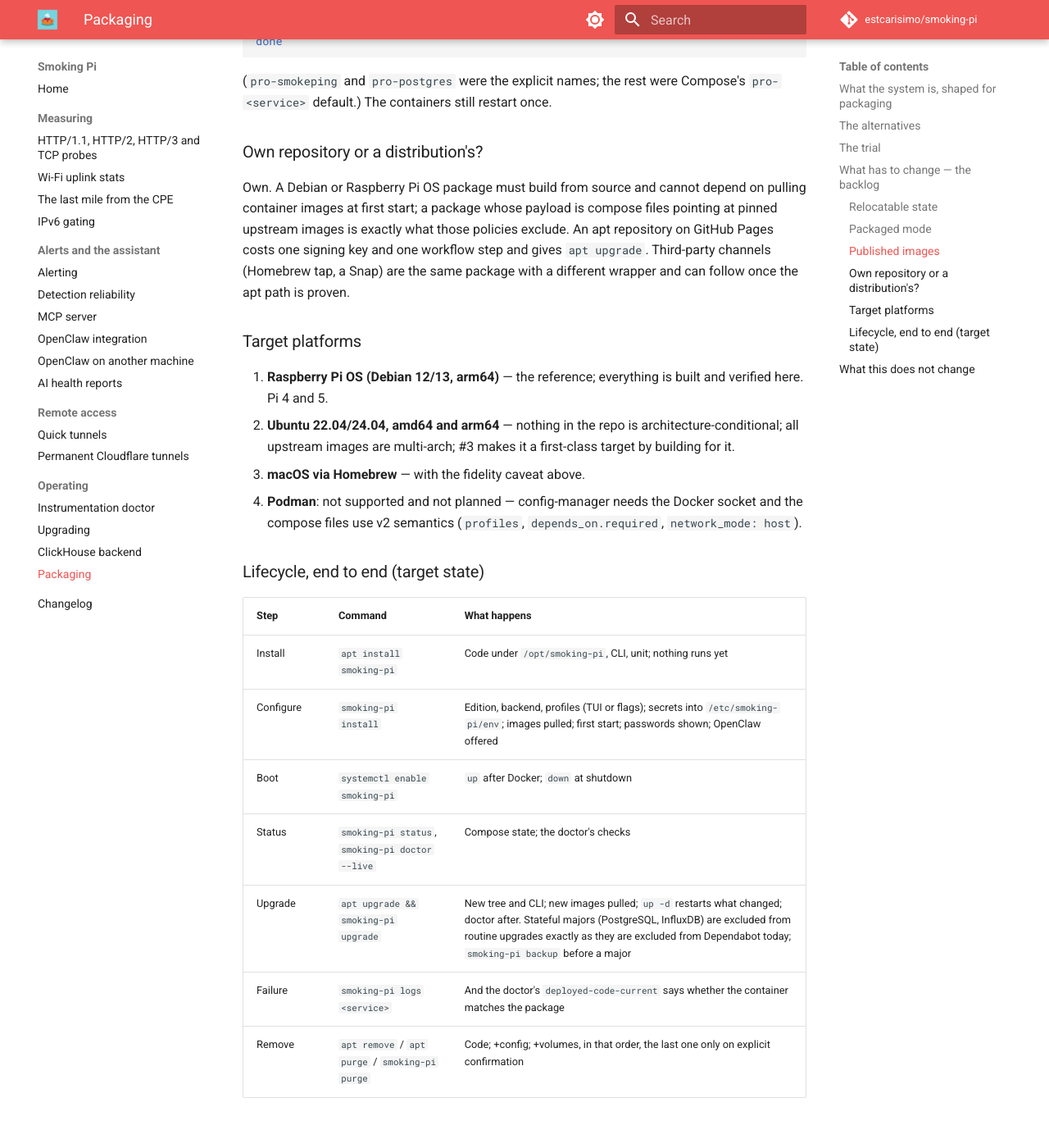
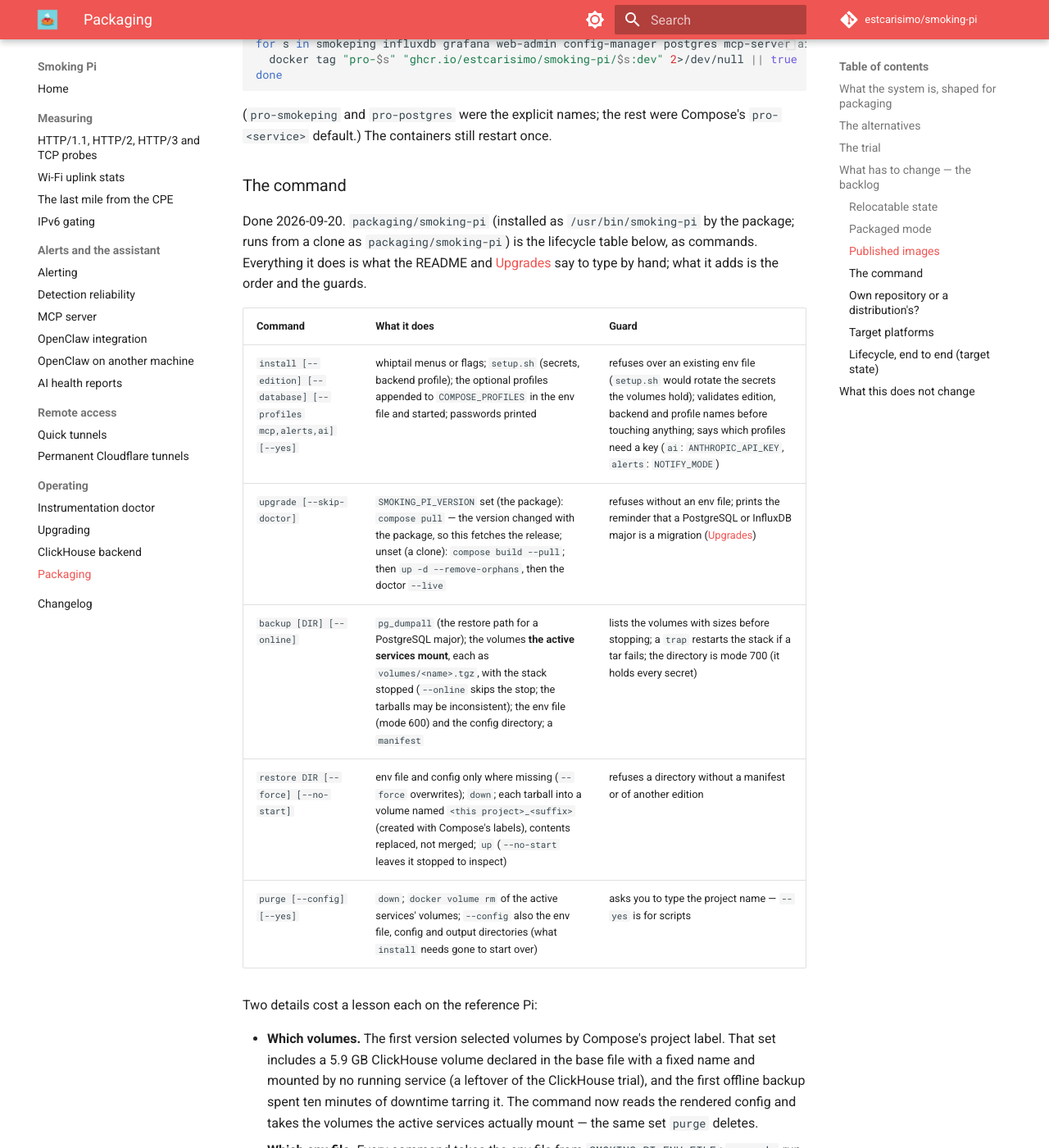
Before and after one commit to estcarisimo/smoking-pi, an MkDocs documentation site: the page built from docs/packaging.md, in a window 1280 px wide and 1400 px high, scrolled down 9997 px. Shown: the whole window at 82% size. Built offline with MkDocs 1.6.1 and Material for MkDocs 9.7.7, drawn with Linux system fonts in a browser that asks for light colours; comment, search, counter and statistics services are not loaded; some of the changed text lies outside the part shown.

Commit message:
feat: the smoking-pi command does the lifecycle — upgrade, backup, restore, purge, profile selection; a bats suite against a stubbed docker
Packaging backlog #4. What docs/upgrades.md described by hand and what
"start over" never described at all, as commands with guards:

- upgrade: the release's images pulled (SMOKING_PI_VERSION set) or
  rebuilt with fresh base images (a clone), up -d --remove-orphans, the
  doctor. Refuses without an env file.
- backup: pg_dumpall, then the volumes the ACTIVE services mount as
  tarballs with the stack stopped (--online skips the stop), env file,
  config, a manifest; sizes listed first; a trap restarts the stack if a
  tar fails. Selecting by Compose's project label instead would have
  included a 5.9 GB ClickHouse leftover no service uses -- and did, for
  ten minutes of downtime, on the first run.
- restore: env and config where missing (--force), volumes refilled
  under this project's name with contents replaced, up (--no-start).
- purge: type the project name; --config also removes the env file and
  the config/output directories so install can start over.
- install --profiles mcp,alerts,ai, or a whiptail checklist; validates
  edition, backend and profiles before touching anything.

packaging/tests/cli.bats: 20 tests, CI job "smoking-pi command (bats)".
It caught `upgrade --skip-doctor` exiting 1 (a trailing [ ] && ...).
Also fixed: `smoking-pi help` printed "dev: command not found" -- the
usage heredoc was unquoted and #84 put a backtick in it.

Verified on the reference Pi: offline backup (156 s), restore into a
scratch project (--no-start; postgres uid and 210 MB of InfluxDB data
intact), purge of that project only, upgrade against the published
throwaway images (28 s, doctor 13 ok).

Co-Authored-By: Claude Opus 5 <noreply@anthropic.com>

```diff
--- a/docs/packaging.md
+++ b/docs/packaging.md
@@ -143,7 +143,7 @@ rough engineer-days for someone who knows the repo.
 | 1 | **Relocatable state — done (2026-09-20).** `SMOKING_PI_CONFIG_DIR` (default `./config-manager/config`), `SMOKING_PI_OUTPUT_DIR`, `SMOKING_PI_ENV_FILE` honored by the compose files (`${VAR:-default}` in every bind mount), by `setup.sh`/`generate-passwords.sh`/`show-passwords.sh`/`manage-containers.sh` (`--env-file`) and by the CLI. `editions/pro/config-manager/{config,output}` are no longer tracked; the seed set is `config-manager/templates/`, which bootstrap copies into an empty config dir on first start (it always did — the plan's "seeds move to the module defaults" pointed at a stale third copy, now deleted). Packaged layout: `/etc/smoking-pi/{env,config}`, `/var/lib/smoking-pi/output`, set in `/etc/default/smoking-pi`. Also ended the "runtime churn in `git status`" nuisance on the reference Pi. Details: [Relocatable state](#relocatable-state). | 2 | everything below; in-place upgrades |
 | 2 | **No source mounts in packaged mode — done (2026-09-20).** The exporters are baked into the smokeping image (`COPY` from a `shared/` build context; the `:/exporters:ro` mount stays for development); `docker-compose.packaged.yml` (Pro, Standard) drops every bind mount of `shared/modules` — seven in Pro: exporters, three Grafana provisioning directories, the web-admin `app` package, the PostgreSQL and ClickHouse init SQL, all of which the images already carry. `SMOKING_PI_PACKAGED=1` (set by the package) makes the CLI, `setup.sh` and `manage-containers.sh` add it, last. `packaging/check-packaged-override.py` renders both and fails if the override drops anything else; the doctor's `deployed-code-current` now also hashes `/exporters`. Details: [Packaged mode](#packaged-mode). | 1 | #3, upgrades that restart what changed |
 | 3 | **Published multi-arch images — done (2026-09-20).** `release.yml` builds all nine images for `linux/arm64` and `linux/amd64` on a `vX.Y.Z` tag — each architecture natively on its own GitHub-hosted runner (`ubuntu-24.04-arm`, free for public repositories; QEMU would spend most of an hour on the matplotlib images), pushed by digest and merged into one manifest per service — to `ghcr.io/estcarisimo/smoking-pi/<service>:<version>` and `:latest`. The compose files name that image next to `build:` with `pull_policy: missing`; `SMOKING_PI_VERSION` unset means `:dev`, never published, so a clone builds; the package sets its version and pulls. `packaging/check-images.py` (CI) keeps compose, Dockerfiles and the matrix in agreement. Closed the CI gap where five images were never built at all. Details: [Published images](#published-images). | 2–3 | a first start measured in seconds; Dependabot-driven rebuilds become releases |
-| 4 | **The `smoking-pi` command and unit, for real.** The prototype (`packaging/smoking-pi`) grows `upgrade` (pull images, `up -d`, doctor), `purge` (volumes, with a typed confirmation), `backup`/`restore` (the `pg_dumpall` + volume tar that `docs/upgrades.md` describes by hand). `install` is the installer the roadmap asks for: whiptail TUI on a terminal, flags for automation, edition/database/profile choice, an OpenClaw step that offers the skill install, passwords printed at the end. Shell-syntax CI covers it; add a `bats` smoke test. | 2 | the "instalador CLI/TUI" roadmap item |
+| 4 | **The `smoking-pi` command, for real — done (2026-09-20).** `upgrade` (pull the release's images, or `build --pull` from a clone; `up -d`; doctor), `backup`/`restore` (`pg_dumpall`, then every volume the active services mount as a tarball with the stack stopped, plus env file and config; restore refills the volumes under this project's name), `purge` (the volumes, after typing the project name; `--config` also the env file and directories). `install` chooses edition, backend and the optional profiles (`mcp`, `alerts`, `ai`) by whiptail or `--profiles`. `packaging/tests/cli.bats` (20 tests, CI) runs it against a stubbed docker. Details: [The command](#the-command). | 2 | the "instalador CLI/TUI" roadmap item |
 | 5 | **A release that produces the package.** `nfpm` (or the trial script) in the release workflow on tag: `.deb` attached to the GitHub release, plus an apt repository on GitHub Pages (`reprepro`, signed with a key in Actions secrets) so `apt upgrade` sees new versions. Version embedded in the package and in `smoking-pi version`. | 1–2 | `apt install smoking-pi` |
 | 6 | **Uninstall and data policy.** `apt remove` keeps volumes and `/etc/smoking-pi`; `apt purge` removes `/etc/smoking-pi` but never Docker volumes (dpkg must not delete a year of measurements); `smoking-pi purge` does, explicitly. Document in `docs/upgrades.md`. | 0.5 | trust |
 | 7 | **Script hygiene.** Derive container/volume/network names from `COMPOSE_PROJECT_NAME` in `sync-influx-token.sh`, `verify-postgres.sh`, `create-tunnel.sh`, `migrate-to-edition.sh`, `show-passwords.sh`; drop the Compose v1 calls; refresh `shared/docs/maintenance.md`. | 1 | #4 without surprises |
@@ -319,6 +319,47 @@ done
 (`pro-smokeping` and `pro-postgres` were the explicit names; the rest were
 Compose's `pro-<service>` default.) The containers still restart once.
 
+### The command
+
+Done 2026-09-20. `packaging/smoking-pi` (installed as `/usr/bin/smoking-pi`
+by the package; runs from a clone as `packaging/smoking-pi`) is the
+lifecycle table below, as commands. Everything it does is what the README
+and [Upgrades](upgrades.md) say to type by hand; what it adds is the order
+and the guards.
+
+| Command | What it does | Guard |
+| --- | --- | --- |
+| `install [--edition] [--database] [--profiles mcp,alerts,ai] [--yes]` | whiptail menus or flags; `setup.sh` (secrets, backend profile); the optional profiles appended to `COMPOSE_PROFILES` in the env file and started; passwords printed | refuses over an existing env file (`setup.sh` would rotate the secrets the volumes hold); validates edition, backend and profile names before touching anything; says which profiles need a key (`ai`: `ANTHROPIC_API_KEY`, `alerts`: `NOTIFY_MODE`) |
+| `upgrade [--skip-doctor]` | `SMOKING_PI_VERSION` set (the package): `compose pull` — the version changed with the package, so this fetches the release; unset (a clone): `compose build --pull`; then `up -d --remove-orphans`, then the doctor `--live` | refuses without an env file; prints the reminder that a PostgreSQL or InfluxDB major is a migration ([Upgrades](upgrades.md)) |
+| `backup [DIR] [--online]` | `pg_dumpall` (the restore path for a PostgreSQL major); the volumes **the active services mount**, each as `volumes/<name>.tgz`, with the stack stopped (`--online` skips the stop; the tarballs may be inconsistent); the env file (mode 600) and the config directory; a `manifest` | lists the volumes with sizes before stopping; a `trap` restarts the stack if a tar fails; the directory is mode 700 (it holds every secret) |
+| `restore DIR [--force] [--no-start]` | env file and config only where missing (`--force` overwrites); `down`; each tarball into a volume named `<this project>_<suffix>` (created with Compose's labels), contents replaced, not merged; `up` (`--no-start` leaves it stopped to inspect) | refuses a directory without a manifest or of another edition |
+| `purge [--config] [--yes]` | `down`; `docker volume rm` of the active services' volumes; `--config` also the env file, config and output directories (what `install` needs gone to start over) | asks you to type the project name — `--yes` is for scripts |
+
+Two details cost a lesson each on the reference Pi:
+
+- **Which volumes.** The first version selected volumes by Compose's
+  project label. That set includes a 5.9 GB ClickHouse volume declared in
+  the base file with a fixed name and mounted by no running service (a
+  leftover of the ClickHouse trial), and the first offline backup spent
+  ten minutes of downtime tarring it. The command now reads the rendered
+  config and takes the volumes the active services actually mount — the
+  same set `purge` deletes.
+- **Which env file.** Every command takes the env file from
+  `SMOKING_PI_ENV_FILE`; `upgrade` run with a stand-in env file (CI's
+  dummy one, by mistake) rebuilt and recreated four containers with dummy
+  secrets against the real volumes. Nothing in the volumes changed — those
+  passwords only apply at first initialization — and `up` with the real
+  file put it back in two minutes; but `smoking-pi paths` exists for that
+  reason: read it before `upgrade` on a host with more than one env file.
+
+`packaging/tests/cli.bats` runs the command against a stubbed `docker`
+that records every invocation and answers `config --format json`,
+`--services` and `ps`: which files in which order (`clickhouse` overlay,
+`packaged` override last), the refusals, the order dump → down → tars → up,
+that the ClickHouse volume is skipped, the typed confirmation. CI runs it
+(`smoking-pi command (bats)`). It found one bug before the Pi did: a
+trailing `[ … ] && run_doctor` made `upgrade --skip-doctor` exit 1.
+
 ### Own repository or a distribution's?
 
 Own. A Debian or Raspberry Pi OS package must build from source and cannot
@@ -346,10 +387,10 @@ can follow once the apt path is proven.
 | Step | Command | What happens |
 | --- | --- | --- |
 | Install | `apt install smoking-pi` | Code under `/opt/smoking-pi`, CLI, unit; nothing runs yet |
-| Configure | `smoking-pi install` | Edition, backend, profiles (TUI or flags); secrets into `/etc/smoking-pi/env`; images pulled; first start; passwords shown; OpenClaw offered |
+| Configure | `smoking-pi install` | Edition, backend, profiles (TUI or flags); secrets into `/etc/smoking-pi/env`; images pulled; first start; passwords shown; OpenClaw offered — **done** |
 | Boot | `systemctl enable smoking-pi` | `up` after Docker; `down` at shutdown |
 | Status | `smoking-pi status`, `smoking-pi doctor --live` | Compose state; the doctor's checks |
-| Upgrade | `apt upgrade && smoking-pi upgrade` | New tree and CLI; new images pulled; `up -d` restarts what changed; doctor after. Stateful majors (PostgreSQL, InfluxDB) are excluded from routine upgrades exactly as they are excluded from Dependabot today; `smoking-pi backup` before a major |
+| Upgrade | `apt upgrade && smoking-pi upgrade` | New tree and CLI; new images pulled; `up -d` restarts what changed; doctor after. Stateful majors (PostgreSQL, InfluxDB) are excluded from routine upgrades exactly as they are excluded from Dependabot today; `smoking-pi backup` before a major — **done** (the command; the `.deb` in the release is #5) |
 | Failure | `smoking-pi logs <service>` | And the doctor's `deployed-code-current` says whether the container matches the package |
 | Remove | `apt remove` / `apt purge` / `smoking-pi purge` | Code; +config; +volumes, in that order, the last one only on explicit confirmation |
 
```
Also changed, not shown: CHANGELOG.md (+19 -0 lines), docs/upgrades.md (+8 -0 lines), 3 other files.
